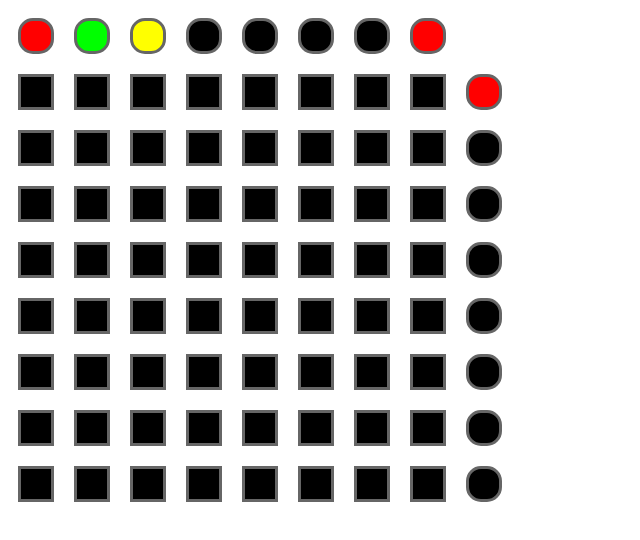
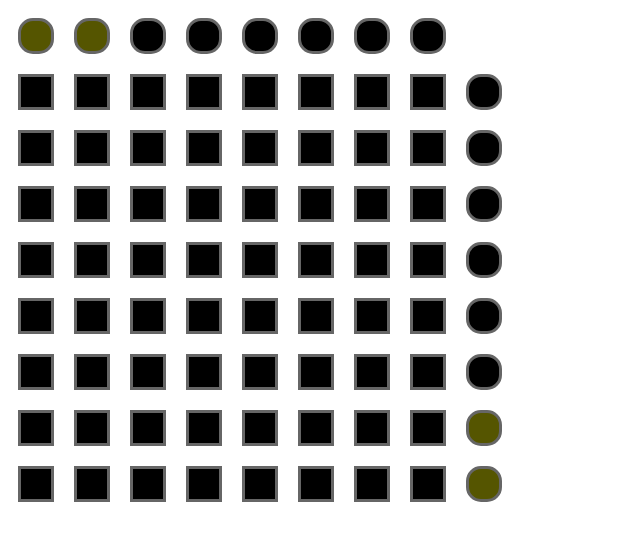
Before and after one commit to seriousManual/lunchpad, a React app: page / in a window 1280 px wide. Shown: the top 540 px of the page, without its empty margins (0-640 px from the left). Built offline with nearby package versions, Linux system fonts and the light colour scheme.

Commit message:
fix function y

```diff
--- a/src/app.js
+++ b/src/app.js
@@ -1,7 +1,9 @@
 import {initializeShim} from './index'
 
 import drawing from './scenarios/drawing'
+import ff from './scenarios/floodfill'
+import snake from './scenarios/snake'
 
 initializeShim('launchpadShim').then(launchpad => {
-    drawing(launchpad)
+    snake(launchpad)
 }, error => console.log('man....', error))
--- a/src/lib/floodfill.js
+++ b/src/lib/floodfill.js
@@ -38,10 +38,10 @@ function getNeigbours(coord) {
         {x: coord.x, y: coord.y + 1},
         {x: coord.x, y: coord.y - 1},
 
-        {x: coord.x - 1, y: coord.y - 1},
-        {x: coord.x + 1, y: coord.y + 1},
-        {x: coord.x - 1, y: coord.y + 1},
-        {x: coord.x + 1, y: coord.y - 1}
+        //{x: coord.x - 1, y: coord.y - 1},
+        //{x: coord.x + 1, y: coord.y + 1},
+        //{x: coord.x - 1, y: coord.y + 1},
+        //{x: coord.x + 1, y: coord.y - 1}
     ]
 }
 
--- a/src/lib/shim/App.jsx
+++ b/src/lib/shim/App.jsx
@@ -22,7 +22,7 @@ export default class App extends React.Component {
             }
 
             row.push(<FunctionButton key={y}
-                                     color={baseData.inputY[y]}
+                                     color={baseData.inputY[(y * -1) + 7]}
                                      onSelect= {_ => selectFunctionY(y)}
             />)
 
--- a/src/lib/shim/Launchpad.js
+++ b/src/lib/shim/Launchpad.js
@@ -25,7 +25,7 @@ export default class Launchpad extends LaunchpadBase {
     }
 
     _render() {
-        console.log('brot');
+        console.log('render');
 
         ReactDOM.render(<App baseData={this._baseData}
                              selectSquare={(x, y) => this._selectSquare(x, y)}
```
